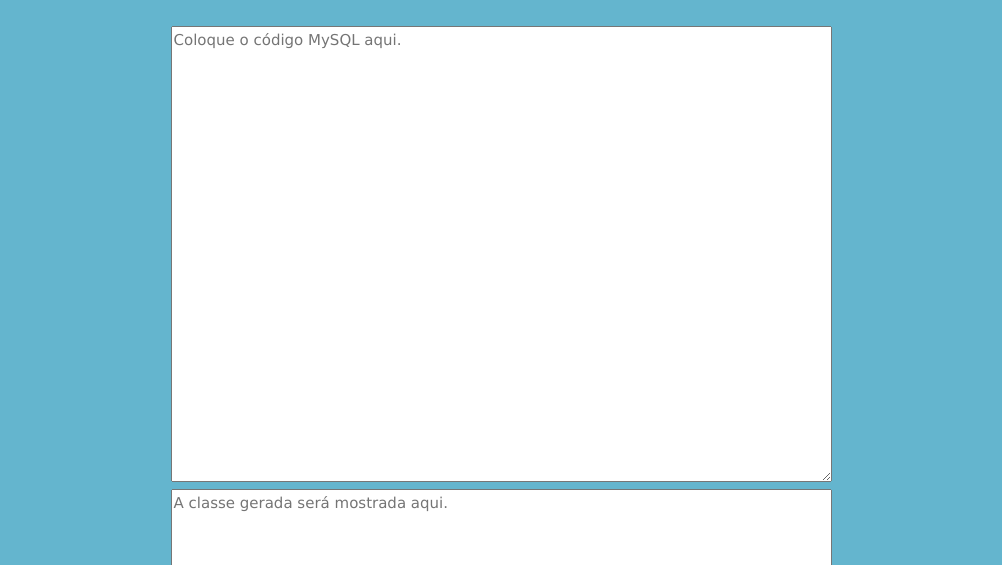
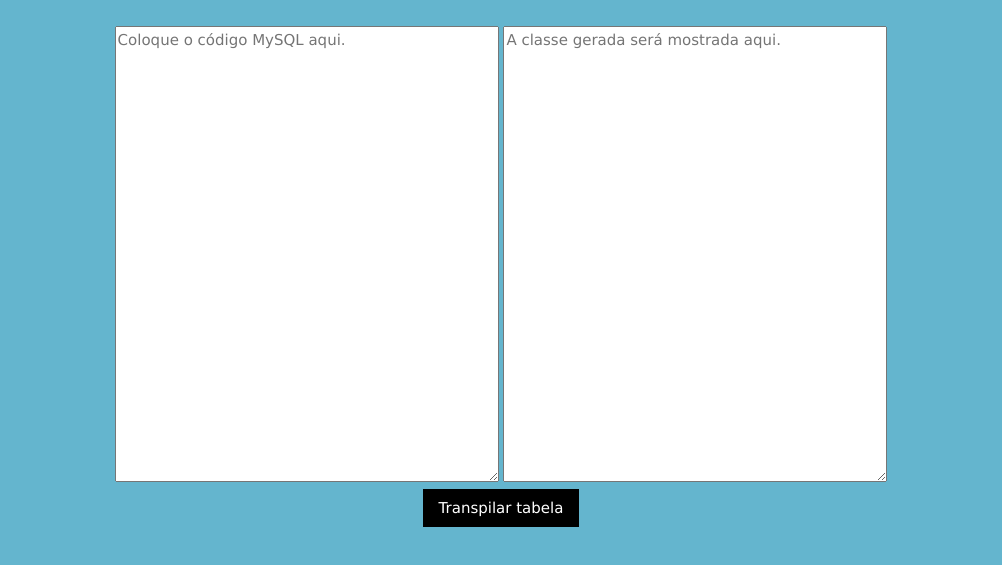
Before and after one commit to senhorbento/SQL2CsharpJS, a plain HTML site: page index.html in a window 1280 px wide. Shown: the part 99-664 px from the top of the page, without its empty margins (139-1141 px from the left). Drawn offline with nearby package versions, Linux system fonts and the light colour scheme.

Commit message:
Fix: reponsividade textarea

```diff
--- a/index.html
+++ b/index.html
@@ -15,8 +15,8 @@
 </header>
 <body>
     <div align="center">
-        <textarea name="input" cols="80" rows="20" id="inputText" placeholder="Coloque o código MySQL aqui."></textarea>
-        <textarea name="output" cols="80" rows="20" id="outputText" placeholder="A classe gerada será mostrada aqui."></textarea>
+        <textarea name="input" cols="80" rows="20" id="inputText" placeholder="Coloque o código MySQL aqui." style="width: 30vw"></textarea>
+        <textarea name="output" cols="80" rows="20" id="outputText" placeholder="A classe gerada será mostrada aqui." style="width: 30vw"></textarea>
     </div>
     <div align="center">
         <link rel="stylesheet" href="https://www.w3schools.com/w3css/4/w3.css">
```
